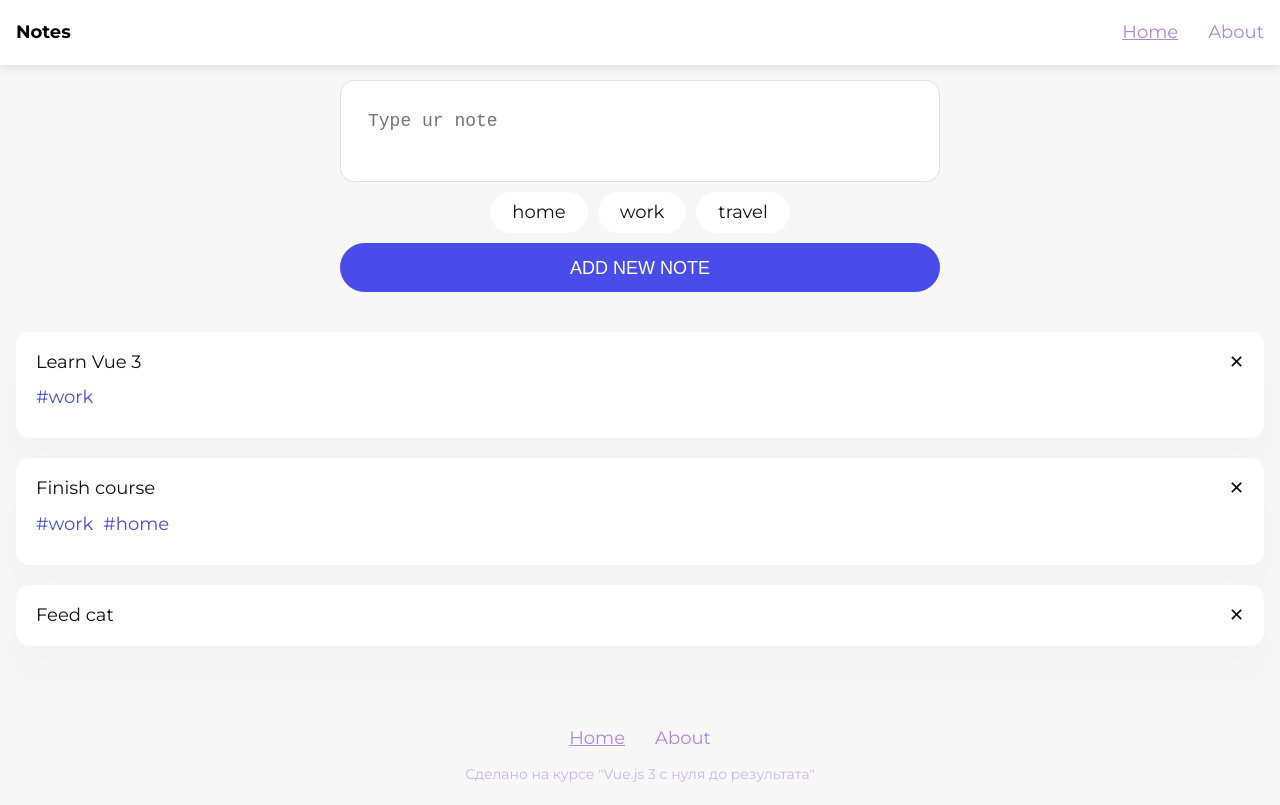
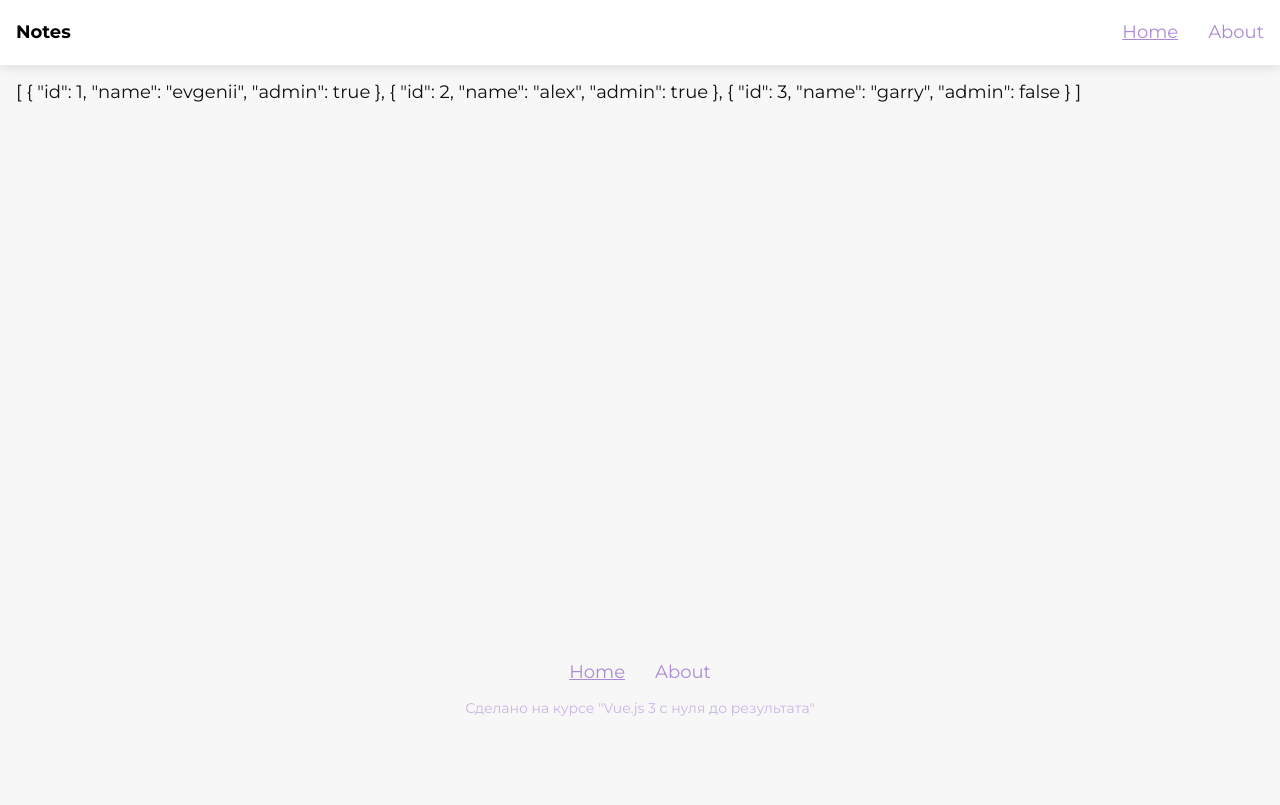
Before and after one commit to DariaZherebtsova/vue-3-notes, a Vue app: page /#/ in a window 1280 px wide. Built offline with nearby package versions, Linux system fonts and the light colour scheme.

Commit message:
add vuex

```diff
--- a/package.json
+++ b/package.json
@@ -9,7 +9,8 @@
     "core-js": "^3.6.5",
     "sass": "^1.54.0",
     "vue": "^3.0.0",
-    "vue-router": "^4.0.3"
+    "vue-router": "^4.0.3",
+    "vuex": "^4.0.2"
   },
   "devDependencies": {
     "@vue/cli-plugin-babel": "~4.5.0",
--- a/src/main.js
+++ b/src/main.js
@@ -1,10 +1,13 @@
 import { createApp } from 'vue'
 import routes from './routes'
+import { store } from './store'
 import App from './App.vue'
 
 import './assets/scss/main.scss'
 const app = createApp(App)
 
 app.use(routes)
+app.use(store)
+
 
 app.mount('#app')
--- a/src/pages/home.vue
+++ b/src/pages/home.vue
@@ -1,60 +1,14 @@
 <template>
-   <Form @onSubmit="handleSubmit"/>
-   <List @onRemove="handleRemove" :items="notes" />
+   <p>{{getUsers}}</p>
 </template>
 
 <script>
-import Form from '@/components/Notes/Form.vue';
-import List from '@/components/Notes/List.vue';
 
 export default {
-  components: {
-    Form,
-    List
-  },
-  data() {
-    return {
-      notes: [
-        {
-          title: 'Learn Vue 3',
-          tags: ['work']
-        },
-        {
-          title: 'Finish course',
-          tags: ['work', 'home']
-        },
-        {
-          title: 'Feed cat',
-          tags: []
-        }
-      ],
+  computed: {
+    getUsers() {
+      return this.$store.getters.getUsers;
     }
-  },
-  mounted() {
-    this.getNotes();
-  },
-  watch: {
-    notes: {
-      handler(updatedList) {
-        localStorage.setItem("notes", JSON.stringify(updatedList));
-      },
-      deep: true,
-    },
-  },
-  methods: {
-    getNotes() {
-      const localNotes = localStorage.getItem("notes");
-      if (localNotes) {
-        this.notes = JSON.parse(localNotes);
-      }
-    },
-    handleSubmit(note) {
-      this.notes.push(note);
-    },
-    handleRemove(index) {
-      console.log(`note: ${index} has been removed`);
-      this.notes.splice(index, 1);
-    }
-  },
+  }
 }
 </script>
--- /dev/null
+++ b/src/store/index.js
@@ -0,0 +1,16 @@
+import { createStore } from 'vuex';
+
+export const store = createStore({
+  state: {
+    users: [
+      { id:1, name: 'evgenii', admin: true },
+      { id:2, name: 'alex', admin: true },
+      { id:3, name: 'garry', admin: false },
+    ]
+  },
+  getters: {
+    getUsers (state) {
+      return state.users;
+    }
+  }
+});
```
Also changed, not shown: src/pages/home.bkp.vue (added, +60 -0 lines), 1 other file (tests, documents, lock files or other folders).
